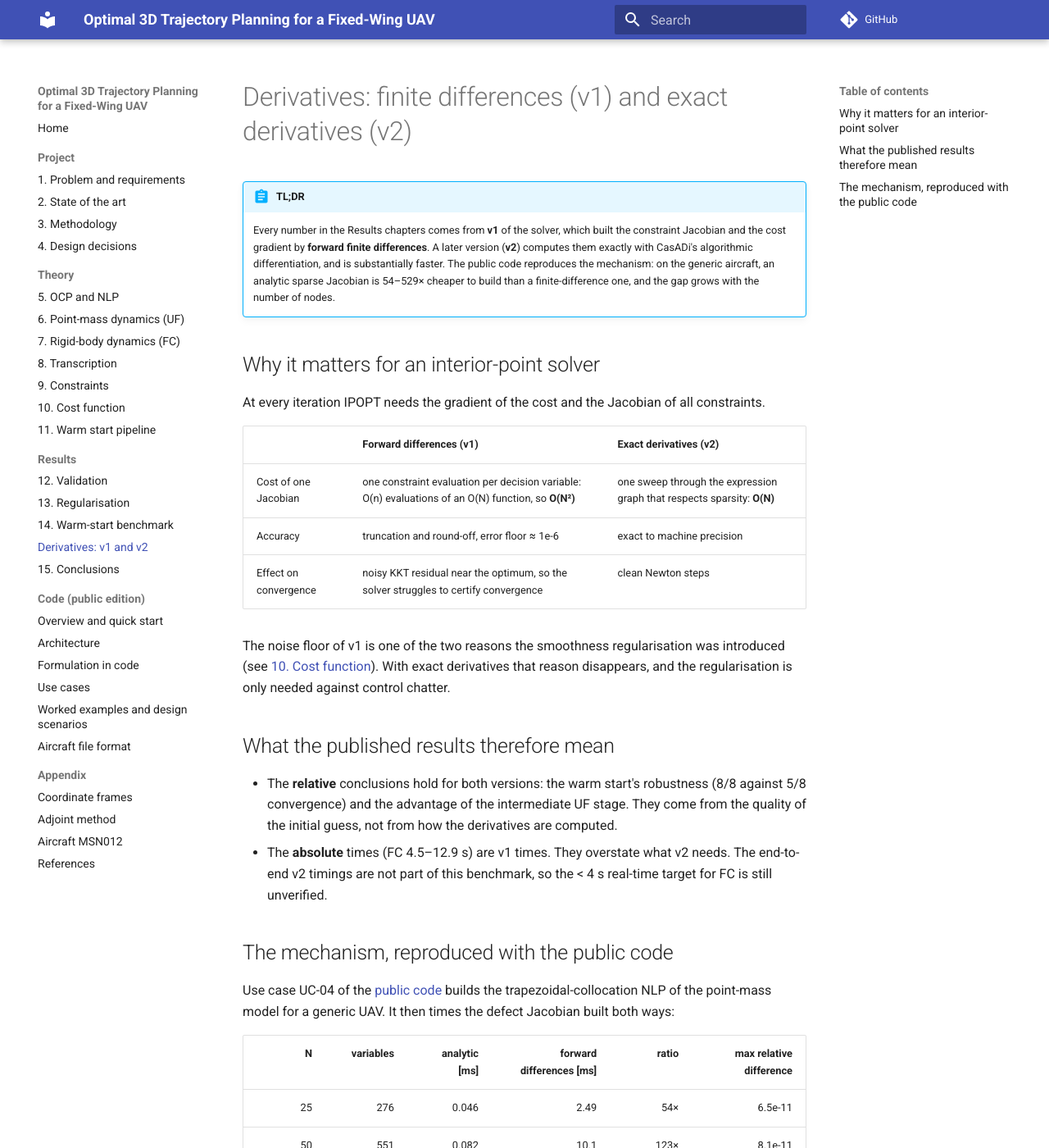
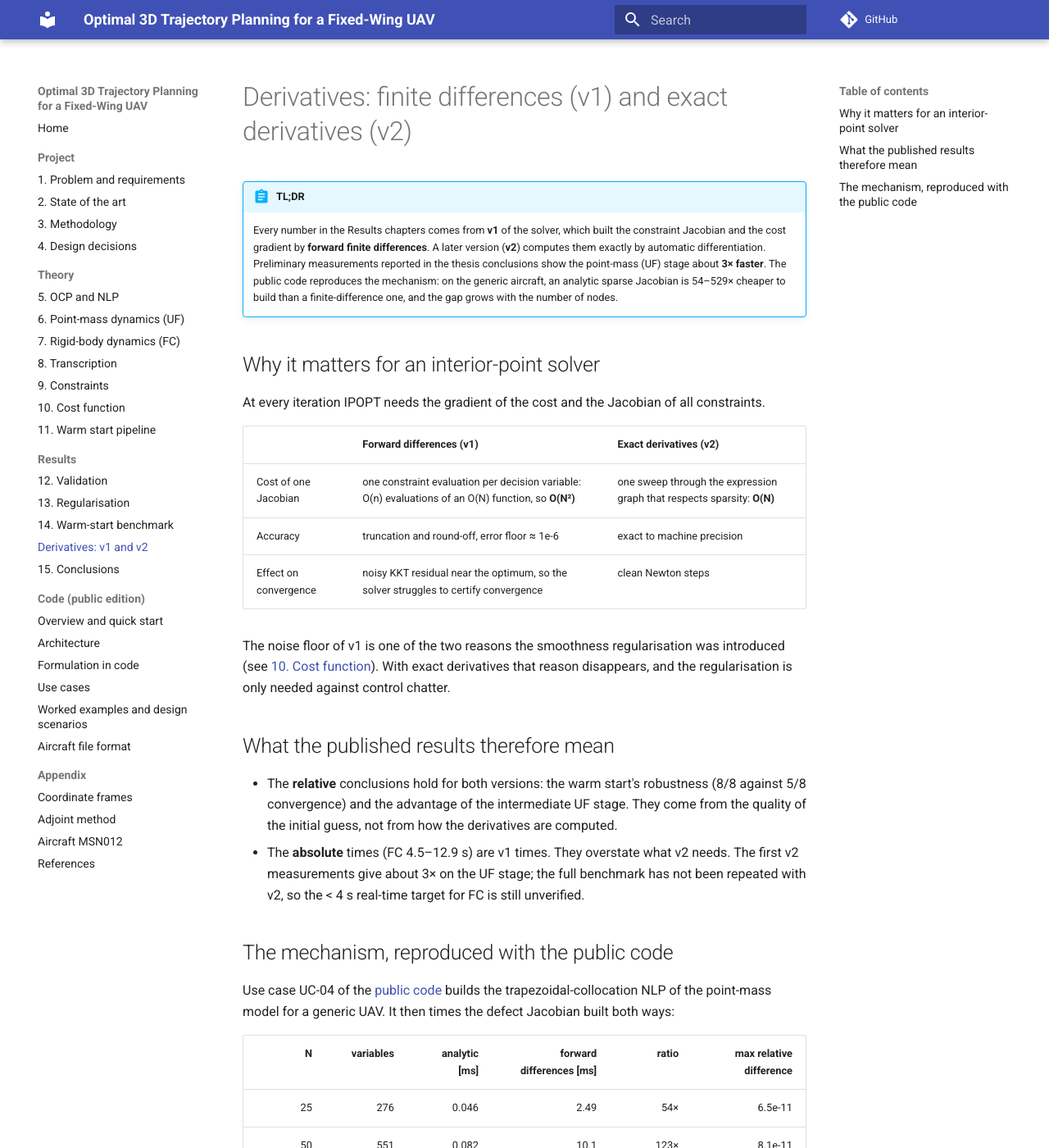
Before and after one commit to pablourioste/uavtraj-opt, an MkDocs documentation site: the page built from docs/derivatives.md, in a window 1280 px wide and 1400 px high. Shown: the whole window at 82% size. Built offline with MkDocs 1.6.1 and Material for MkDocs 9.7.7, drawn with Linux system fonts in a browser that asks for light colours; comment, search, counter and statistics services are not loaded; some of the changed text lies outside the part shown.

Commit message:
Correct derivative attribution and add the measured v2 speed-up
Exact derivatives are described as automatic differentiation (no specific
library), the tech-stack line is restored, and the preliminary v2 result from
the thesis conclusions (about 3x on the UF stage) is cited in the README,
the derivatives page and the conclusions.

```diff
--- a/docs/derivatives.md
+++ b/docs/derivatives.md
@@ -1,7 +1,7 @@
 # Derivatives: finite differences (v1) and exact derivatives (v2)
 
 !!! abstract "TL;DR"
-    Every number in the Results chapters comes from **v1** of the solver, which built the constraint Jacobian and the cost gradient by **forward finite differences**. A later version (**v2**) computes them exactly with CasADi's algorithmic differentiation, and is substantially faster. The public code reproduces the mechanism: on the generic aircraft, an analytic sparse Jacobian is 54–529× cheaper to build than a finite-difference one, and the gap grows with the number of nodes.
+    Every number in the Results chapters comes from **v1** of the solver, which built the constraint Jacobian and the cost gradient by **forward finite differences**. A later version (**v2**) computes them exactly by automatic differentiation. Preliminary measurements reported in the thesis conclusions show the point-mass (UF) stage about **3× faster**. The public code reproduces the mechanism: on the generic aircraft, an analytic sparse Jacobian is 54–529× cheaper to build than a finite-difference one, and the gap grows with the number of nodes.
 
 ## Why it matters for an interior-point solver
 
@@ -18,7 +18,7 @@ The noise floor of v1 is one of the two reasons the smoothness regularisation wa
 ## What the published results therefore mean
 
 - The **relative** conclusions hold for both versions: the warm start's robustness (8/8 against 5/8 convergence) and the advantage of the intermediate UF stage. They come from the quality of the initial guess, not from how the derivatives are computed.
-- The **absolute** times (FC 4.5–12.9 s) are v1 times. They overstate what v2 needs. The end-to-end v2 timings are not part of this benchmark, so the < 4 s real-time target for FC is still unverified.
+- The **absolute** times (FC 4.5–12.9 s) are v1 times. They overstate what v2 needs. The first v2 measurements give about 3× on the UF stage; the full benchmark has not been repeated with v2, so the < 4 s real-time target for FC is still unverified.
 
 ## The mechanism, reproduced with the public code
 
@@ -36,6 +36,6 @@ Use case UC-04 of the [public code](code/index.md) builds the trapezoidal-colloc
   <figcaption>Left: Jacobian cost against the number of nodes. Finite differences grow quadratically, the sparse analytic Jacobian linearly. Right: seed quality (see Worked examples in the Code section).</figcaption>
 </figure>
 
-These are the costs of the Jacobian alone on a small model; the full-solver speed-up of v2 is smaller, because the factorisation of the KKT matrix and the function evaluations stay the same. The direction and the scaling are the point.
+These are the costs of the Jacobian alone on a small model. The full-solver speed-up of v2 is smaller (about 3× on the UF stage in the first measurements), because the factorisation of the KKT matrix and the function evaluations stay the same. The direction and the scaling are the point.
 
 [← Warm-start benchmark](14-results-warmstart.md) · [Next: Conclusions →](15-conclusions.md)
```
Also changed, not shown: README.md (+3 -3 lines), docs/15-conclusions.md (+2 -2 lines).
